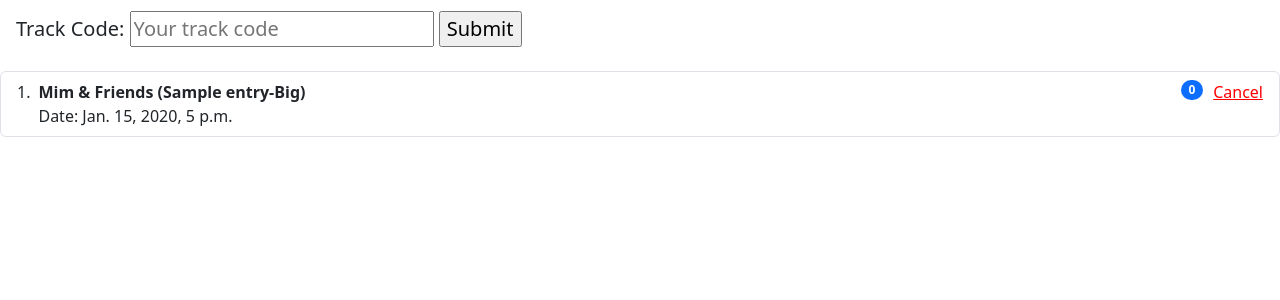
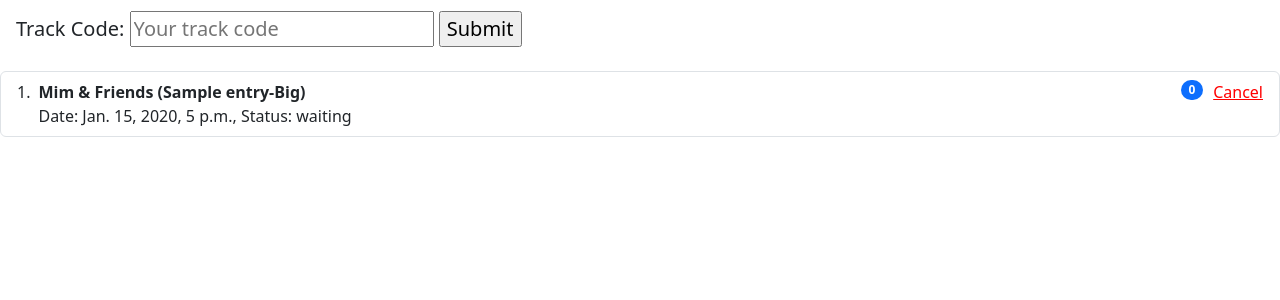
Before and after one commit to ParimaSA/Queue_Management, a Django app: page /customer/home/ in a window 1280 px wide. Shown: the part 141-441 px from the top of the page. Run offline with Django 4.2, Linux system fonts and the light colour scheme; a user stored in the database is signed in; data comes from the database, SQL or seed files in the repository; tables that the repository leaves empty hold one stand-in row (values such as "Sample post").

Commit message:
add status to display queue

```diff
--- a/customer/templates/customer/home.html
+++ b/customer/templates/customer/home.html
@@ -40,21 +40,16 @@
   {% for my_queue in customer_queue_list %}
   <li class="list-group-item d-flex justify-content-between align-items-start">
 
-        {% if user.is_authenticated %}
             <div class="ms-2 me-auto">
               <div class="fw-bold">{{my_queue.entry.business.name}} ({{my_queue.entry.name}}-{{my_queue.entry.queue}})</div>
-                Date: {{my_queue.entry.time_in}}
+                Date: {{my_queue.entry.time_in}}, Status: {{my_queue.entry.status}}
             </div>
               <span class="badge text-bg-primary rounded-pill">{{my_queue.entry.get_queue_position}}</span>
+            {% if user.is_authenticated and my_queue.entry.status == 'waiting' %}
               <a href="{% url 'customer:cancel-queue' my_queue.entry.id %}" id="cancel-home">
                   <i class="bi bi-x-circle-fill"></i>Cancel</a>
-        {% else %}
-            <div class="ms-2 me-auto">
-              <div class="fw-bold">{{my_queue.business.name}} ({{my_queue.name}}-{{my_queue.queue}})</div>
-                Date: {{my_queue.time_in}}
-            </div>
+            {% endif %}
 
-        {% endif %}
   </li>
   {% endfor %}
 </ol>
```
